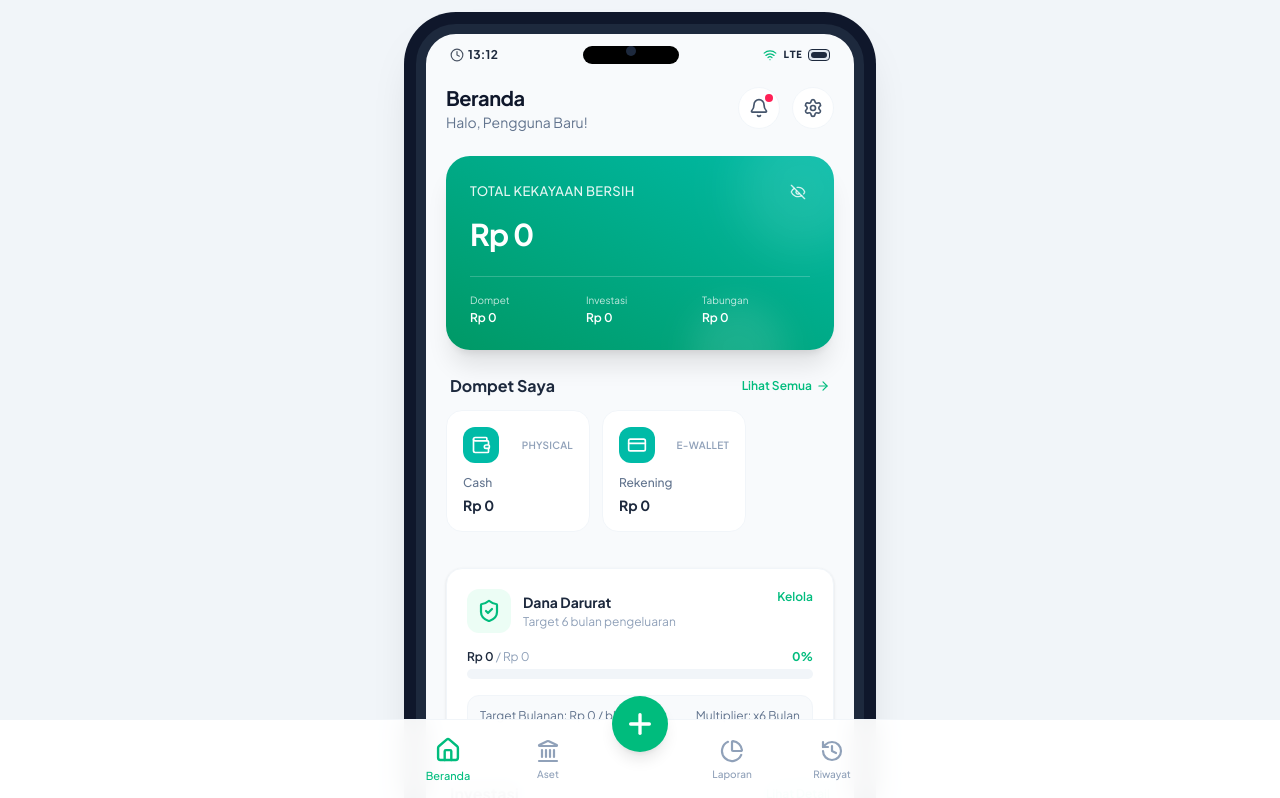
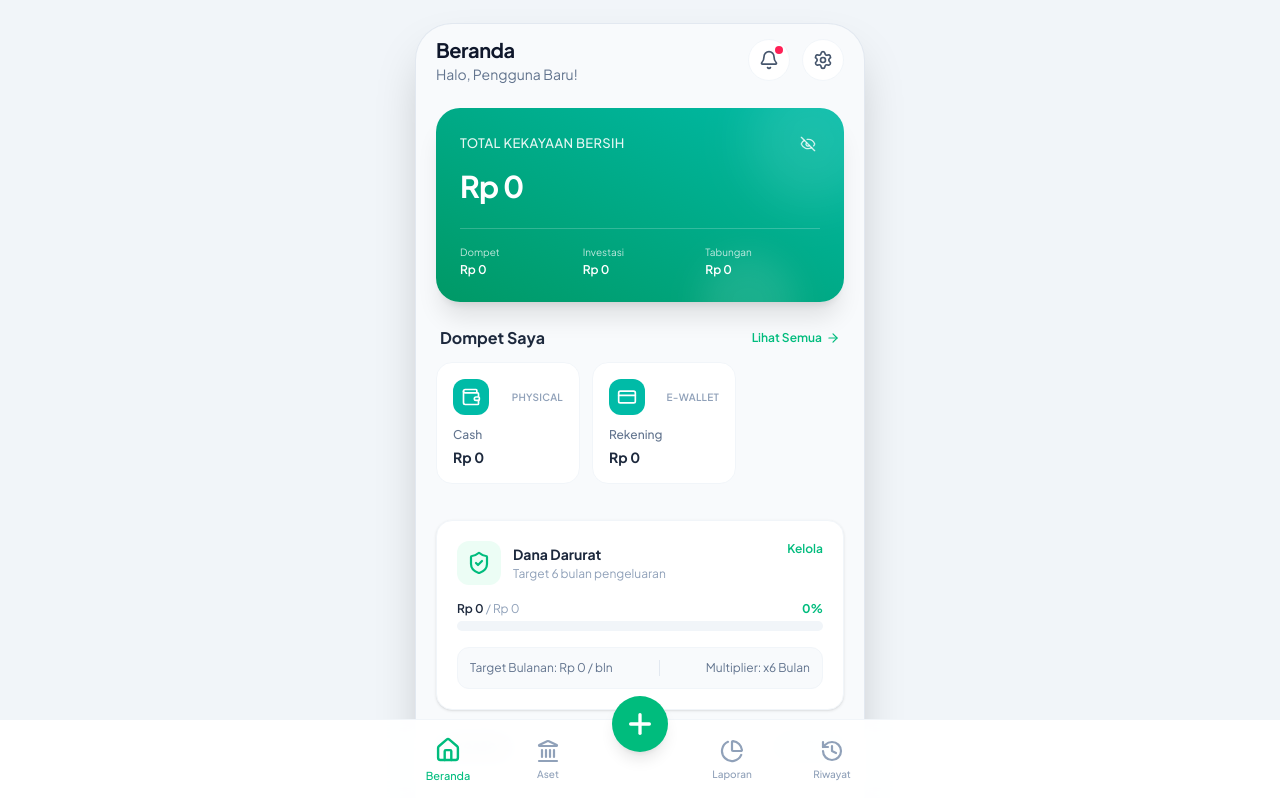
Before and after one commit to dimashieron/Darimana-Duitnya, a React (Vite) app: page / in a window 1280 px wide. Shown: the top 798 px of the page. Built offline with nearby package versions, Linux system fonts and the light colour scheme.

Commit message:
refactor: remove unused clock component and icons

```diff
--- a/src/App.tsx
+++ b/src/App.tsx
@@ -5,8 +5,8 @@
 
 import React, { useState, useEffect } from 'react';
 import {
-  Wifi, ShieldCheck, Database, RefreshCw, AlertCircle, X, Check,
-  Sliders, Smartphone, Clock, Settings, ArrowLeft
+  ShieldCheck, Database, RefreshCw, AlertCircle, X, Check,
+  Sliders, Smartphone, Settings, ArrowLeft
 } from 'lucide-react';
 import { AppState, Transaction, Wallet, SavingGoal, EmergencyFund, InvestmentAsset } from './types';
 import { INITIAL_STATE } from './data';
@@ -69,9 +69,6 @@ export default function App() {
   const [autoSyncing, setAutoSyncing] = useState(false);
   const skipAutoSyncRef = React.useRef(true); // skip on initial render mount
 
-  // UTC clock status bar
-  const [currentTime, setCurrentTime] = useState('');
-
   // Save changes to localStorage on any state change
   useEffect(() => {
     localStorage.setItem('finance_tracker_state_v1', JSON.stringify(appState));
@@ -127,20 +124,6 @@ export default function App() {
     appState.gasUrl,
     appState.autoSync
   ]);
-
-  // Clock formatter
-  useEffect(() => {
-    const updateClock = () => {
-      const now = new Date();
-      // Format as hours & minutes e.g. "09:41"
-      const hours = now.getHours().toString().padStart(2, '0');
-      const mins = now.getMinutes().toString().padStart(2, '0');
-      setCurrentTime(`${hours}:${mins}`);
-    };
-    updateClock();
-    const interval = setInterval(updateClock, 1000 * 30);
-    return () => clearInterval(interval);
-  }, []);
 
   // Theme Controller
   useEffect(() => {
@@ -285,32 +268,16 @@ export default function App() {
   return (
     <div className={`min-h-screen ${isDarkTheme ? 'dark bg-slate-950 text-slate-100' : 'bg-slate-100 text-slate-800'} font-sans md:py-6 md:px-4 flex items-center justify-center transition-colors duration-200`}>
 
-      {/* Dynamic responsive simulator shell representing luxury iOS outlines */}
-      <div className={`w-full max-w-md md:rounded-[40px] md:shadow-2xl md:ring-12 ${isDarkTheme ? 'dark md:ring-slate-800 bg-slate-950' : 'md:ring-slate-900 bg-slate-50'} md:relative md:overflow-hidden md:border-[10px] md:border-slate-800 min-h-screen md:min-h-[820px] flex flex-col transition-colors`}>
+      {/* Sleek App Shell box responsive on desktop, native layout on mobile */}
+      <div className={`w-full max-w-md md:rounded-[36px] md:shadow-2xl md:ring-1 ${isDarkTheme ? 'dark md:ring-slate-800 bg-slate-950' : 'md:ring-slate-200 bg-slate-50'} md:relative md:overflow-hidden min-h-screen md:min-h-[820px] flex flex-col transition-colors`}>
 
-        {/* Device simulated status bar (09:41, WiFi, Battery style) */}
-        <div className="px-6 pt-3 pb-2 flex justify-between items-center text-xs font-bold text-slate-800 dark:text-slate-300 font-sans tracking-wide select-none">
-          <span className="flex items-center gap-1">
-            <Clock className="w-3.5 h-3.5 opacity-80" />
-            <span>{currentTime || '09:41'}</span>
-            {autoSyncing && (
-              <span className="flex items-center gap-1.5 ml-2 text-[9px] text-emerald-600 dark:text-emerald-400 font-bold transition-all animate-pulse">
-                <RefreshCw className="w-2.5 h-2.5 animate-spin" />
-                <span>Autosync...</span>
-              </span>
-            )}
-          </span>
-          <div className="h-4.5 w-24 bg-black dark:bg-slate-800 rounded-full flex justify-center items-center shadow-inner md:block hidden">
-            <span className="w-2.5 h-2.5 rounded-full bg-slate-800 dark:bg-slate-950 block mx-auto" />
+        {/* Minimalist Floating Auto-Sync status indicator inside the shell */}
+        {autoSyncing && (
+          <div className="absolute top-4 right-4 z-40 bg-emerald-500/95 dark:bg-emerald-500/90 text-white text-[9px] font-extrabold px-2.5 py-1 rounded-full shadow-md flex items-center gap-1 animate-pulse select-none pointer-events-none transition-all">
+            <RefreshCw className="w-2.5 h-2.5 animate-spin" />
+            <span>Autosync...</span>
           </div>
-          <div className="flex items-center gap-1.5 font-mono">
-            <Wifi className="w-3.5 h-3.5 text-emerald-500" />
-            <span className="text-[10px]">LTE</span>
-            <div className="w-5.5 h-3 bg-slate-200 dark:bg-slate-800 border border-slate-350 dark:border-slate-700/80 rounded p-0.5 flex items-center">
-              <div className="bg-slate-800 dark:bg-emerald-400 h-full w-full rounded" />
-            </div>
-          </div>
-        </div>
+        )}
 
         {/* Tab Header breadcrumb bar (Only show if settings or nested views are loaded) */}
         {activeTab === 'settings' && (
```
